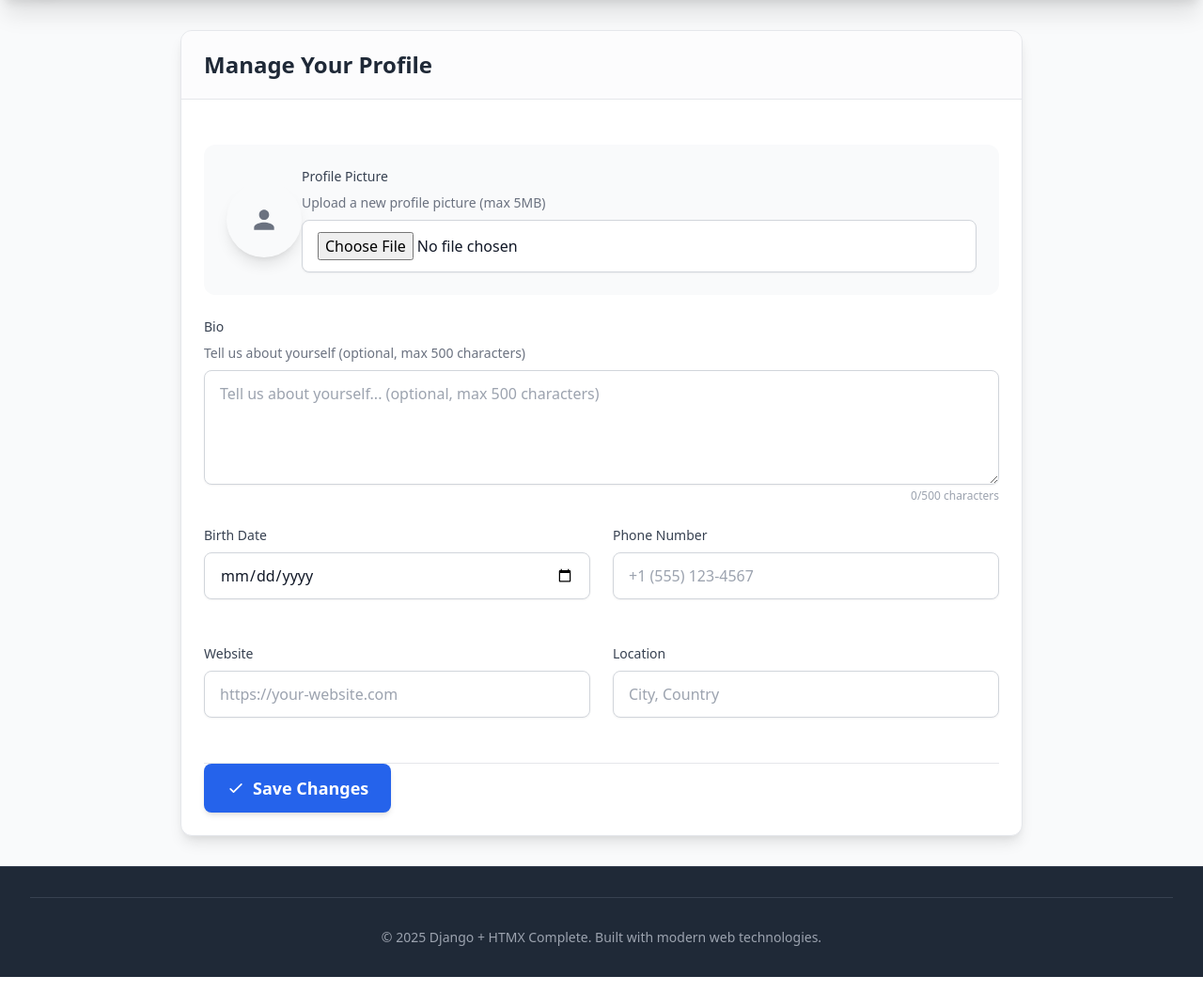
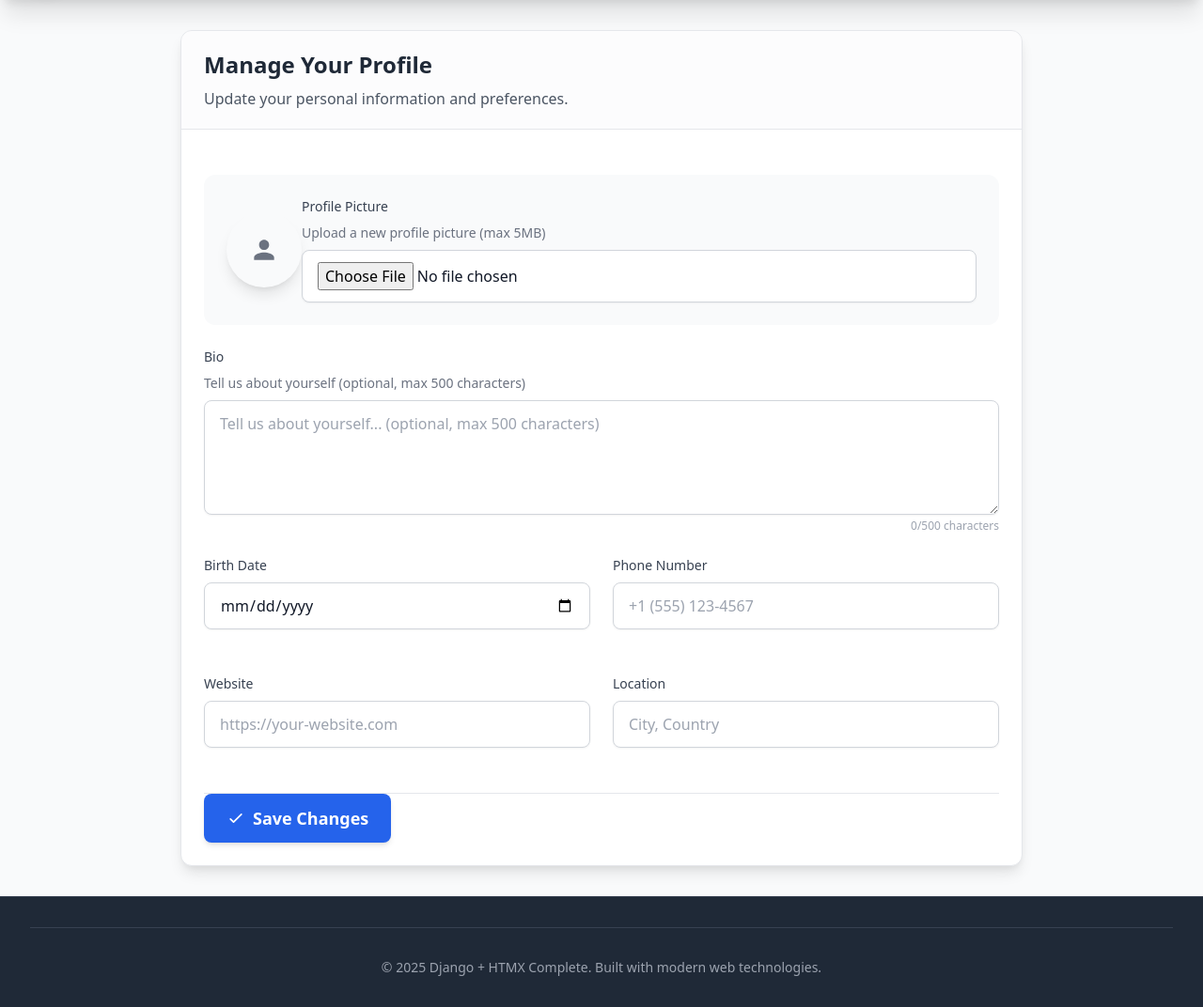
Before and after one commit to ysalha2003/django-htmx-realtime, a Django app: template templates/accounts/profile.html in a window 1280 px wide. Shown: the part 65-1137 px from the top of the page at 94% size. Before the commit the page ends 1105 px from the top, so only its background shows below. Run offline with Django 5.2, Linux system fonts and the light colour scheme; the template is opened without the code that fills it: values that come from a table or form of the project are taken from there, others are empty; some libraries are stand-ins or nearby versions.

Commit message:
Update profile.html

```diff
--- a/templates/accounts/profile.html
+++ b/templates/accounts/profile.html
@@ -3,7 +3,10 @@
 {% block content %}
 <div class="max-w-4xl mx-auto">
     <div class="card">
-        <div class="card-header"><h2 class="text-2xl font-bold text-gray-800">Manage Your Profile</h2></div>
+        <div class="card-header">
+            <h2 class="text-2xl font-bold text-gray-800">Manage Your Profile</h2>
+            <p class="text-gray-600 mt-2">Update your personal information and preferences.</p>
+        </div>
         <div class="card-body" id="profile-form-container">
             {% include 'partials/profile_form.html' %}
         </div>
```
